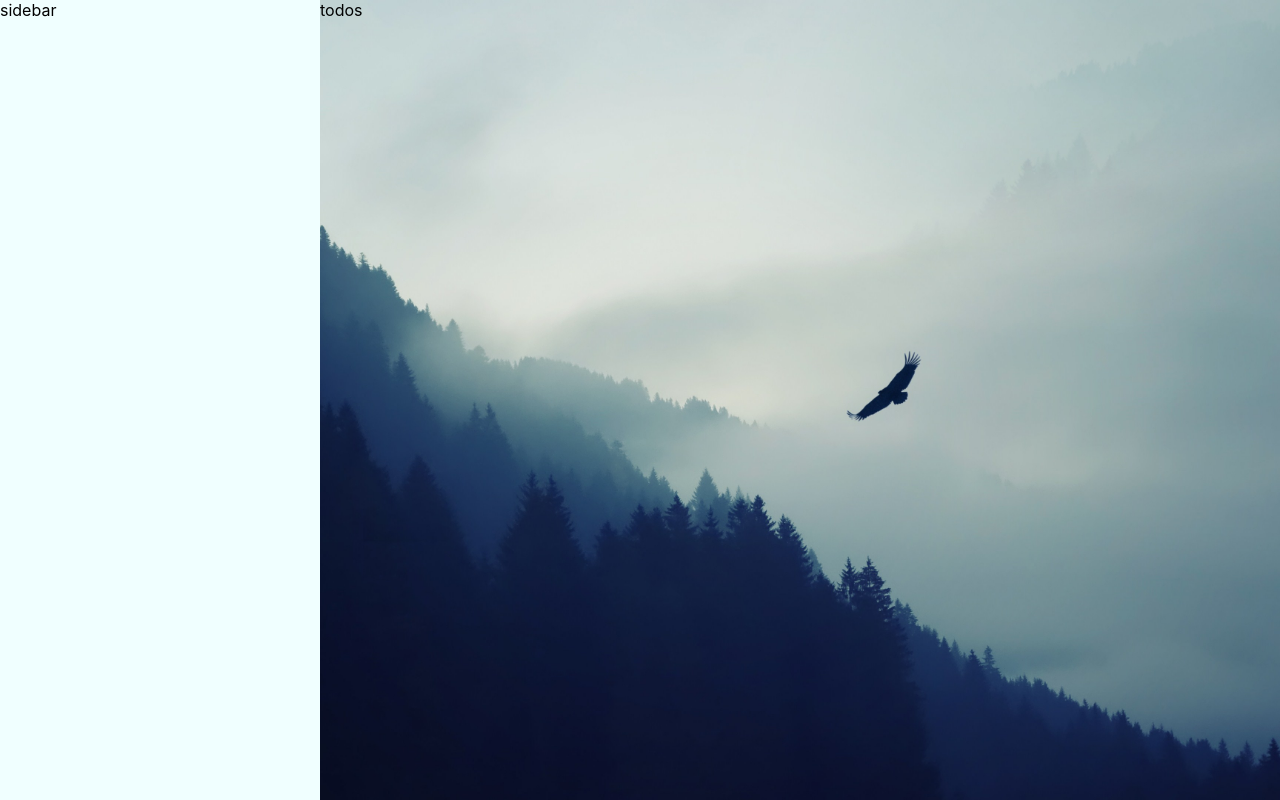
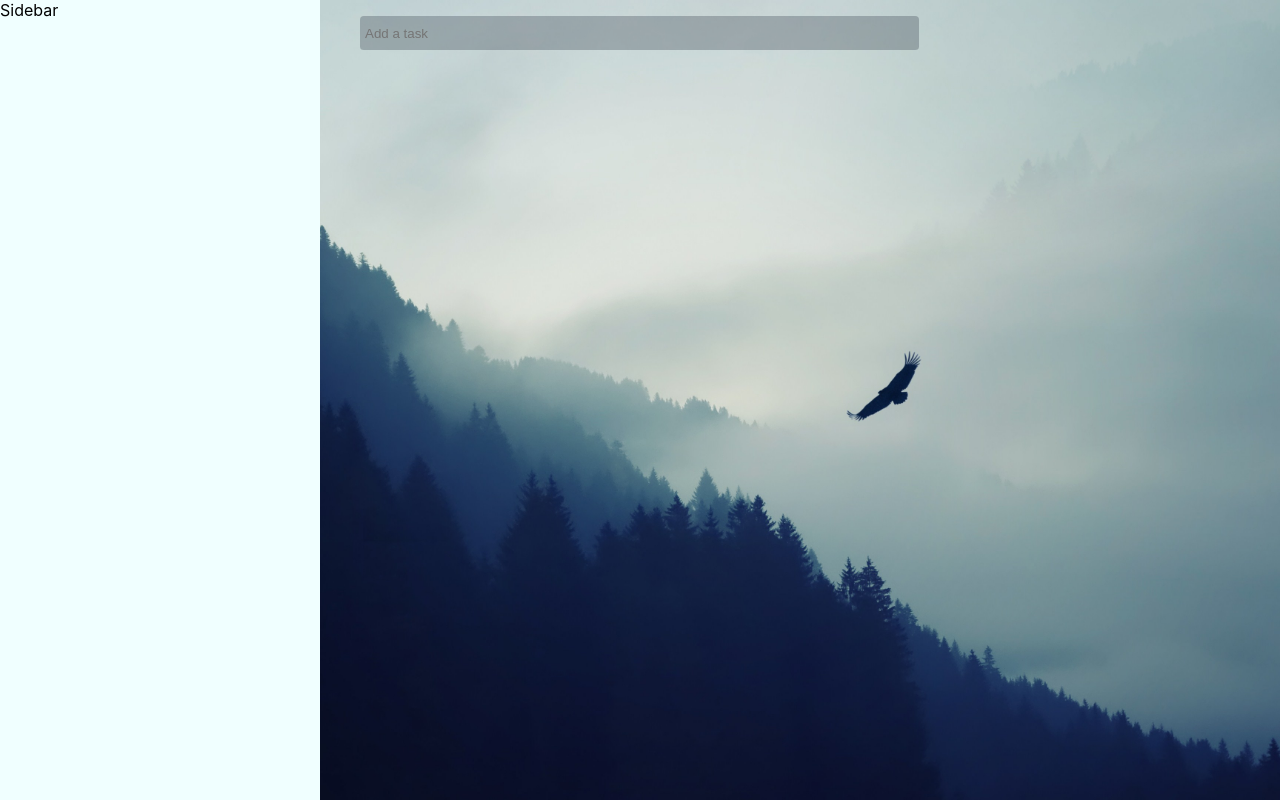
Before and after one commit to jamesdebnam/todo, a React (Create React App) app: page / in a window 1280 px wide. Built offline with nearby package versions, Linux system fonts and the light colour scheme.

Commit message:
added styling, made input controlled

```diff
--- a/src/components/App/App.js
+++ b/src/components/App/App.js
@@ -1,11 +1,14 @@
 import React from "react";
 import "./App.css";
 import ToDos from "../ToDos/ToDos";
+import Sidebar from "../Sidebar/Sidebar";
 
 function App() {
   return (
     <div className="App">
-      <div className="sidebar--container">sidebar</div>
+      <div className="sidebar--container">
+        <Sidebar />
+      </div>
 
       <ToDos />
     </div>
--- /dev/null
+++ b/src/components/Sidebar/Sidebar.js
@@ -0,0 +1,7 @@
+import React, { Component } from "react";
+
+export default class Sidebar extends Component {
+  render() {
+    return <div>Sidebar</div>;
+  }
+}
--- /dev/null
+++ b/src/components/ToDos/ToDos.css
@@ -0,0 +1,12 @@
+.todo--list {
+  list-style: none;
+}
+
+.todo--input {
+  background-color: rgb(46, 58, 71, 0.3);
+  border: none;
+  width: 60%;
+  padding-left: 5px;
+  height: 2rem;
+  border-radius: 0.3vw;
+}
--- a/src/components/ToDos/ToDos.js
+++ b/src/components/ToDos/ToDos.js
@@ -1,7 +1,31 @@
 import React, { Component } from "react";
+import "./ToDos.css";
+export default class ToDos extends Component {
+  // Component state is used here to make the todo input controlled - redux could be used but it seems
+  // a bit overkill
+  state = { inputVal: "" };
 
-export default class ToDos extends Component {
+  handleChange = (e) => {
+    this.setState({ inputVal: e.target.value });
+  };
+
   render() {
-    return <div>todos</div>;
+    return (
+      <div>
+        <ul className="todo--list">
+          <li>
+            <form className="todo--form">
+              <input
+                className="todo--input"
+                type="text"
+                placeholder="Add a task"
+                onChange={this.handleChange}
+                value={this.state.inputVal}
+              />
+            </form>
+          </li>
+        </ul>
+      </div>
+    );
   }
 }
```
